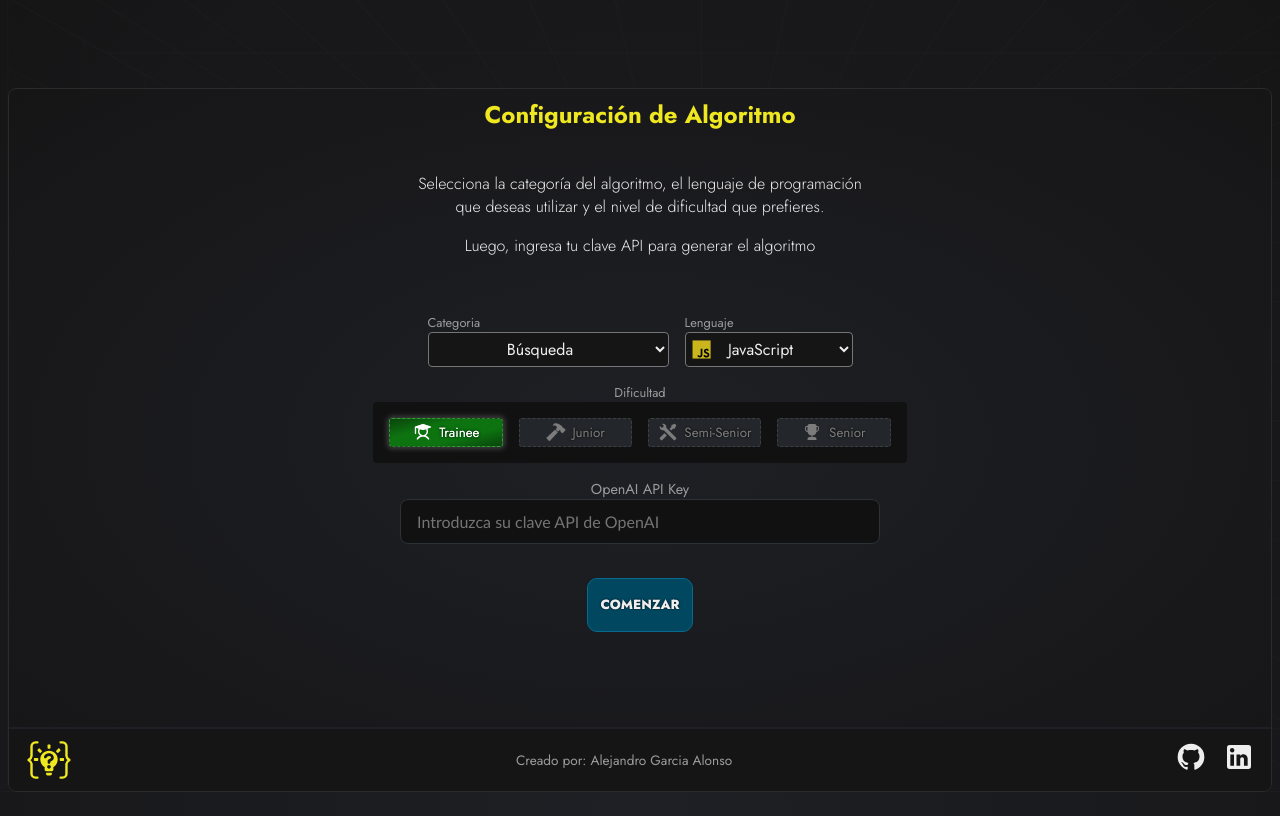
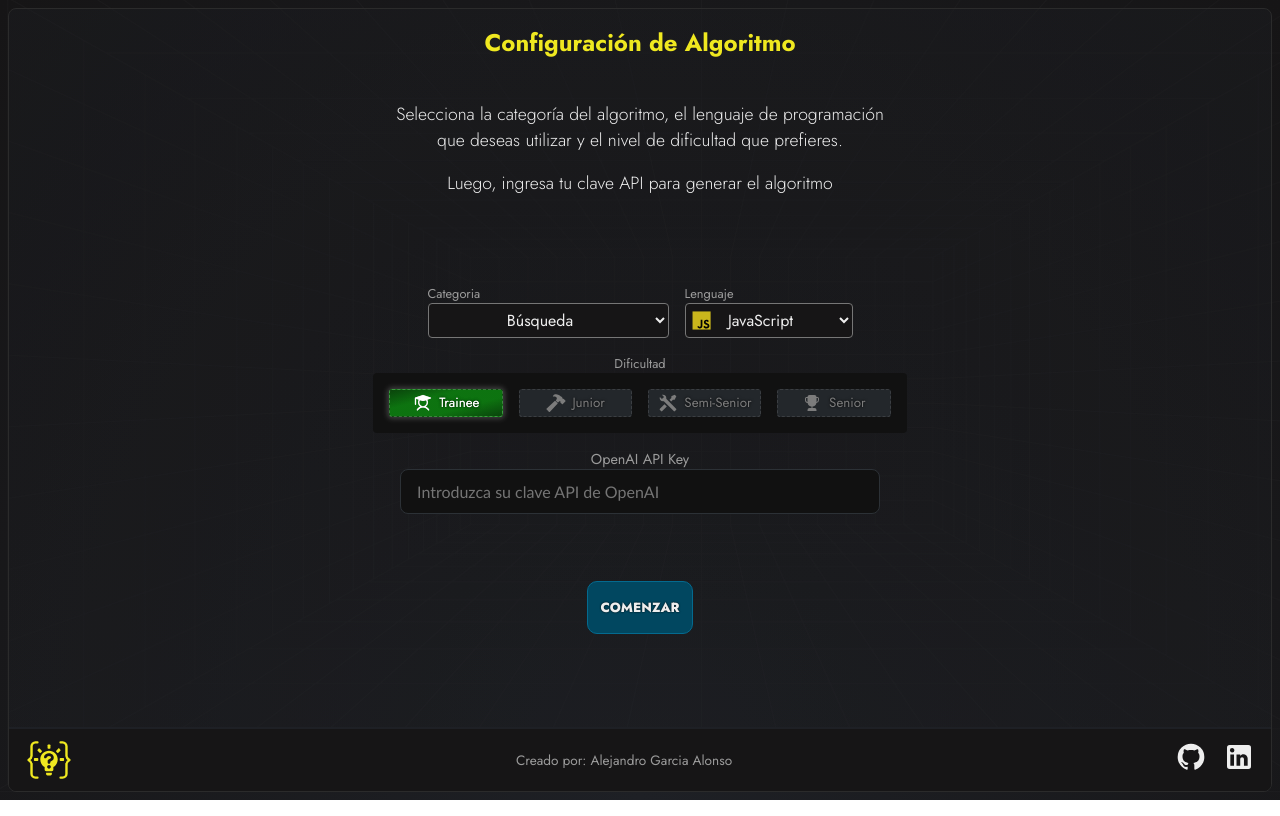
Before and after one commit to AletzMan/code_challenge_and_quiz, a Next.js app: page /algorithms in a window 1280 px wide. Built offline with nearby package versions, Linux system fonts and the light colour scheme.

Commit message:
Refactor: change styles

```diff
--- a/app/(pages)/activity-selector/styles.module.scss
+++ b/app/(pages)/activity-selector/styles.module.scss
@@ -3,9 +3,12 @@
     flex-direction: column;
     align-items: center;
     gap: 2em;
-    justify-content: center;
-    height: calc(100svh - 8em);
-    margin: 5em 0 0 0;
+    margin: 0.5em;
+    border-radius: 0.25em;
+    border: 1px solid var(--gray-color);
+    justify-content: space-between;
+    overflow: hidden;
+    height: calc(100svh - 1em);
 
     &_title {
         font-size: 1.75em;
@@ -18,6 +21,20 @@
 }
 
 .section {
+    margin: 5em;
+    display: flex;
+    flex-direction: column;
+    gap: 2em;
+}
+
+.message {
+    color: var(--font-color);
+    max-width: 60ch;
+    text-align: center;
+    text-wrap: balance;
+}
+
+.categories {
     display: grid;
     grid-template-columns: repeat(auto-fit, minmax(15em, 1fr));
     gap: 1.5em;
@@ -27,6 +44,8 @@
         radial-gradient(ellipse at bottom, var(--grayblack-color), transparent);
     border-radius: 0.25em;
     padding: 1.5em;
+    border: 1px solid var(--gray-color);
+
 }
 
 .subtitle {
@@ -49,7 +68,7 @@
         }
     }
 
-    &:nth-child(2) {
+    &_quiz {
         background: linear-gradient(120deg, #2b3025, #3d4334);
         border: 1px solid #efe82020;
 
@@ -59,7 +78,7 @@
         }
     }
 
-    &:nth-child(1) {
+    &_algorithms {
         background: linear-gradient(120deg, #203124, #293e2e);
         border: 1px solid #39FF1420;
 
--- a/app/(pages)/algorithms/components/AlgorthmsSetUp/styles.module.scss
+++ b/app/(pages)/algorithms/components/AlgorthmsSetUp/styles.module.scss
@@ -5,6 +5,10 @@
     align-items: center;
     gap: 1em;
     margin: 3em 0 0 0;
+    padding: 2em;
+    border-radius: 0.25em;
+    //border: 1px solid #2b2b2b;
+
 }
 
 .selects {
--- a/app/(pages)/algorithms/components/AlgorthmsStart/styles.module.scss
+++ b/app/(pages)/algorithms/components/AlgorthmsStart/styles.module.scss
@@ -4,11 +4,11 @@
     flex-direction: column;
     width: 100%;
     max-width: 1980px;
-    height: calc(100svh - 6em);
+    height: 100%;
     border: 1px solid #2b2b2b;
     border-radius: 0.5em;
     overflow: hidden;
-    background: radial-gradient(var(--grayblack-color), var(--black-color));
+    background: radial-gradient(#16151665, #1e202565);
 }
 
 .container {
@@ -19,7 +19,8 @@
     gap: 0.5em;
     width: 100%;
     height: 100%;
-    padding: 0.5em;
+    padding: 1em 0.5em;
+
 
     &_title {
         position: relative;
@@ -49,6 +50,7 @@
             text-align: center;
             padding: 0.5em 0 0 0;
             font-weight: 300;
+            font-size: 1.1em;
             text-wrap: balance;
         }
     }
--- a/app/(pages)/algorithms/styles.module.scss
+++ b/app/(pages)/algorithms/styles.module.scss
@@ -5,6 +5,5 @@
     justify-content: flex-start;
     gap: 0.5em;
     padding: 0.5em;
-    height: calc(100svh - 4em);
-    margin: 5em 0 0 0;
+    height: calc(100svh);
 }
```
Also changed, not shown: app/(pages)/activity-selector/page.tsx (+7 -3 lines).
